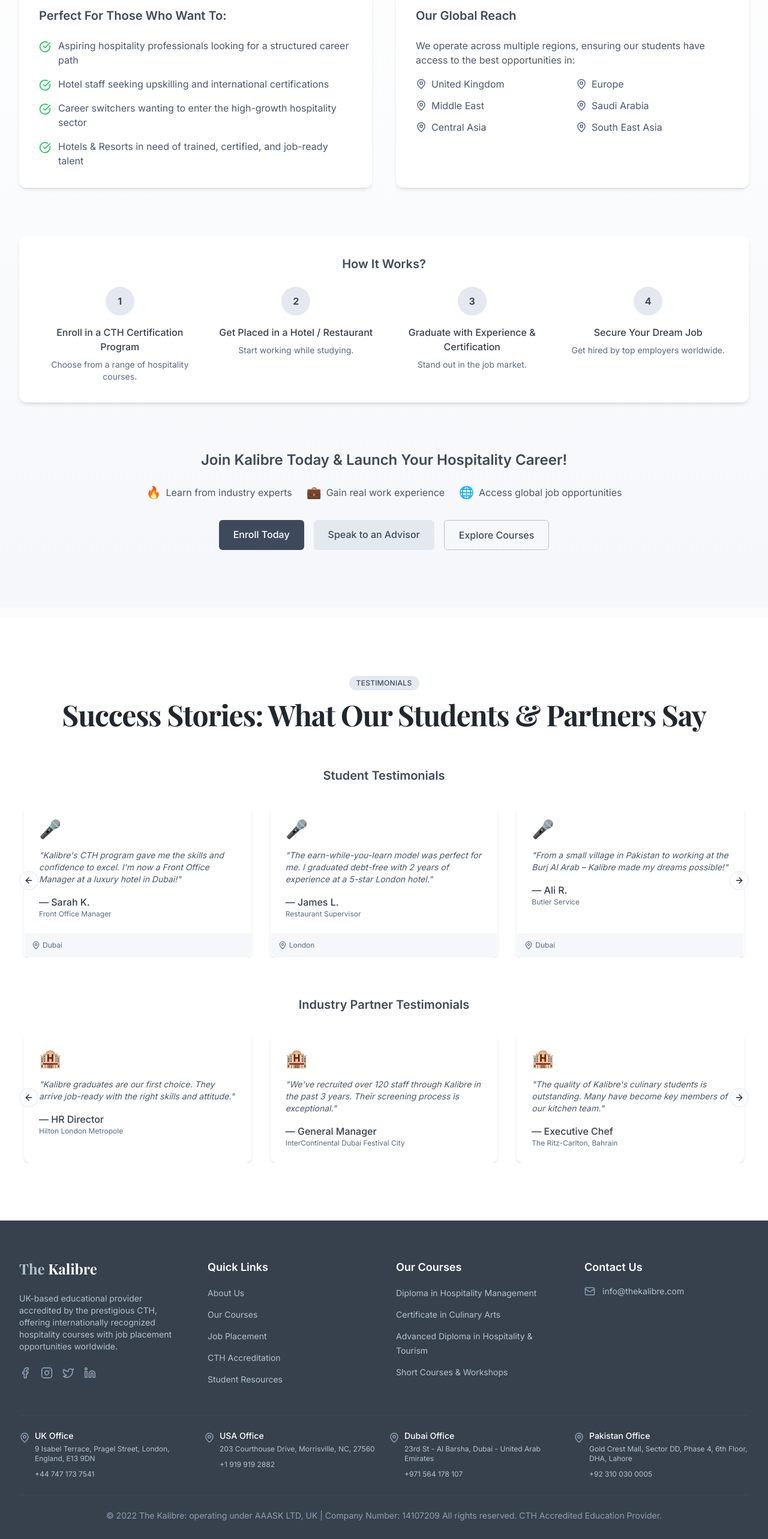
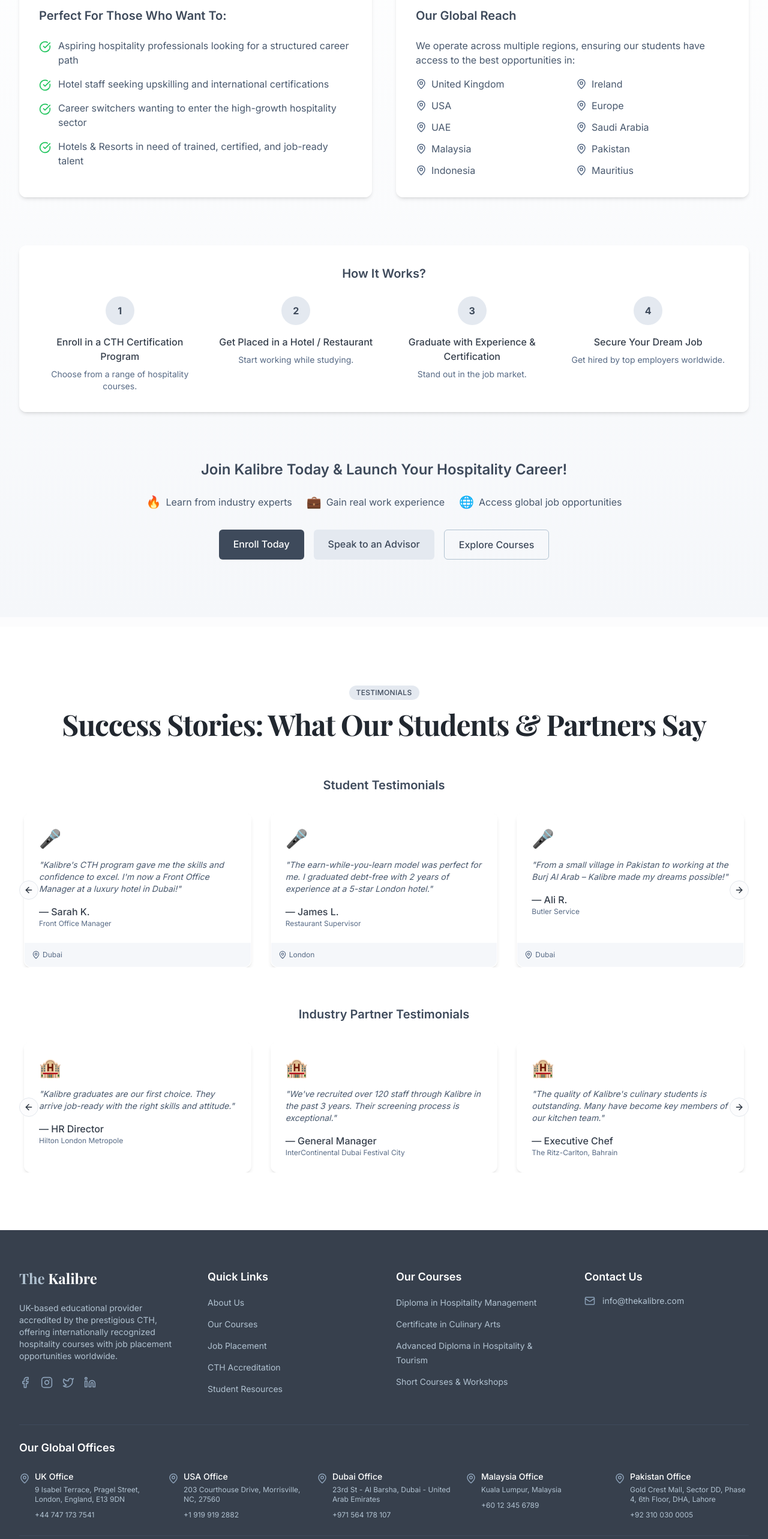
Before and after one commit to shahmeerdevdex/kalibre-connect, a React (Vite) app: page / in a window 1280 px wide. Shown: the part 5440-8006 px from the top of the page at 60% size. Built offline with nearby package versions, Linux system fonts and the light colour scheme.

Commit message:
Refactor: Update country sequence
Update the country sequence in the placement section.

```diff
--- a/src/components/Footer.tsx
+++ b/src/components/Footer.tsx
@@ -102,7 +102,8 @@ const Footer = () => {
         </div>
 
         <div className="pt-6 border-t border-kalibre-800 mb-6">
-          <div className="grid grid-cols-1 md:grid-cols-4 gap-4">
+          <h3 className="text-lg font-semibold mb-6 text-white">Our Global Offices</h3>
+          <div className="grid grid-cols-1 sm:grid-cols-2 md:grid-cols-5 gap-6">
             <div className="flex items-start">
               <MapPin size={18} className="text-kalibre-400 mr-2 mt-1 flex-shrink-0" />
               <div>
@@ -139,6 +140,17 @@ const Footer = () => {
             <div className="flex items-start">
               <MapPin size={18} className="text-kalibre-400 mr-2 mt-1 flex-shrink-0" />
               <div>
+                <h4 className="text-white text-sm font-medium mb-1">Malaysia Office</h4>
+                <p className="text-kalibre-300 text-xs mb-1">Kuala Lumpur, Malaysia</p>
+                <a href="tel:+60123456789" className="text-kalibre-300 hover:text-white transition-all-200 text-xs">
+                  +60 12 345 6789
+                </a>
+              </div>
+            </div>
+
+            <div className="flex items-start">
+              <MapPin size={18} className="text-kalibre-400 mr-2 mt-1 flex-shrink-0" />
+              <div>
                 <h4 className="text-white text-sm font-medium mb-1">Pakistan Office</h4>
                 <p className="text-kalibre-300 text-xs mb-1">Gold Crest Mall, Sector DD, Phase 4, 6th Floor, DHA, Lahore</p>
                 <a href="tel:+923100300005" className="text-kalibre-300 hover:text-white transition-all-200 text-xs">
--- a/src/components/JoinKalibre.tsx
+++ b/src/components/JoinKalibre.tsx
@@ -54,11 +54,19 @@ const JoinKalibre = () => {
               </div>
               <div className="flex items-center">
                 <MapPin size={18} className="text-kalibre-600 mr-2 flex-shrink-0" />
+                <span className="text-kalibre-700">Ireland</span>
+              </div>
+              <div className="flex items-center">
+                <MapPin size={18} className="text-kalibre-600 mr-2 flex-shrink-0" />
+                <span className="text-kalibre-700">USA</span>
+              </div>
+              <div className="flex items-center">
+                <MapPin size={18} className="text-kalibre-600 mr-2 flex-shrink-0" />
                 <span className="text-kalibre-700">Europe</span>
               </div>
               <div className="flex items-center">
                 <MapPin size={18} className="text-kalibre-600 mr-2 flex-shrink-0" />
-                <span className="text-kalibre-700">Middle East</span>
+                <span className="text-kalibre-700">UAE</span>
               </div>
               <div className="flex items-center">
                 <MapPin size={18} className="text-kalibre-600 mr-2 flex-shrink-0" />
@@ -66,11 +74,19 @@ const JoinKalibre = () => {
               </div>
               <div className="flex items-center">
                 <MapPin size={18} className="text-kalibre-600 mr-2 flex-shrink-0" />
-                <span className="text-kalibre-700">Central Asia</span>
+                <span className="text-kalibre-700">Malaysia</span>
               </div>
               <div className="flex items-center">
                 <MapPin size={18} className="text-kalibre-600 mr-2 flex-shrink-0" />
-                <span className="text-kalibre-700">South East Asia</span>
+                <span className="text-kalibre-700">Pakistan</span>
+              </div>
+              <div className="flex items-center">
+                <MapPin size={18} className="text-kalibre-600 mr-2 flex-shrink-0" />
+                <span className="text-kalibre-700">Indonesia</span>
+              </div>
+              <div className="flex items-center">
+                <MapPin size={18} className="text-kalibre-600 mr-2 flex-shrink-0" />
+                <span className="text-kalibre-700">Mauritius</span>
               </div>
             </div>
           </div>
```
